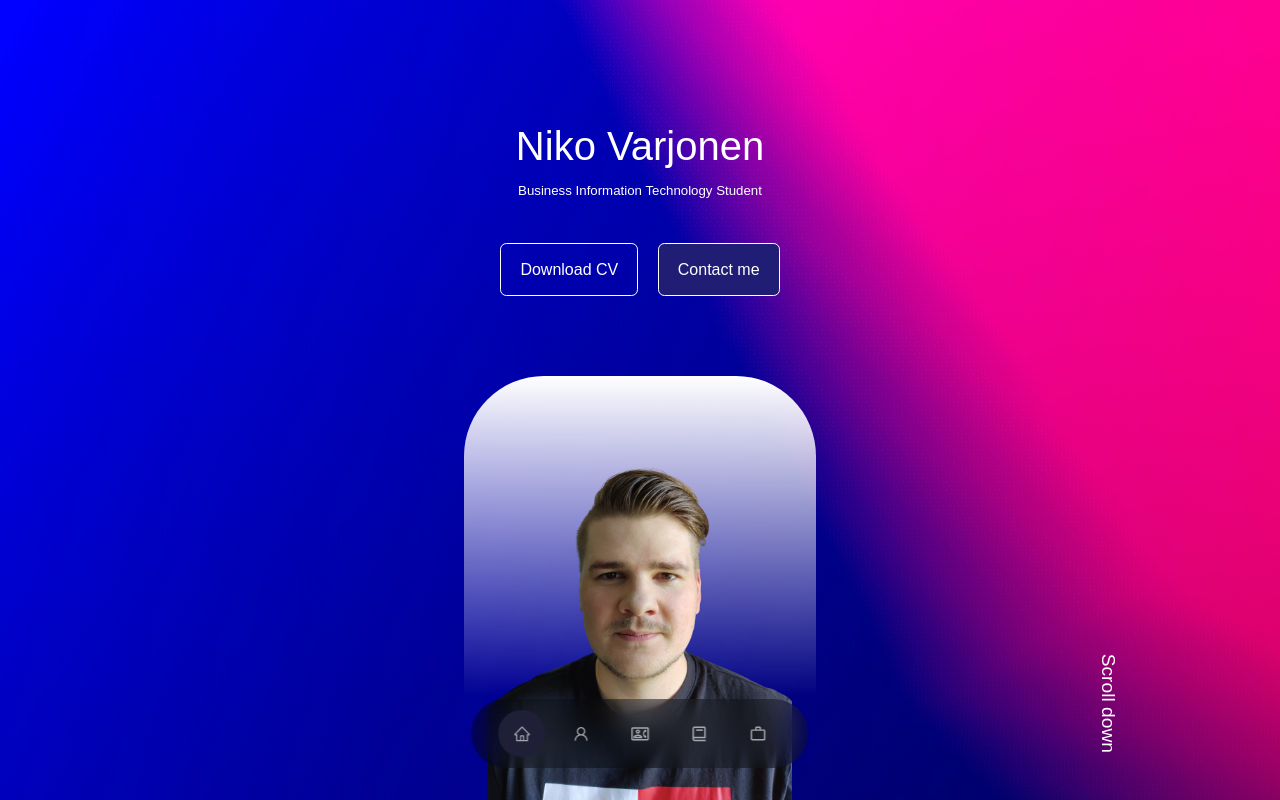
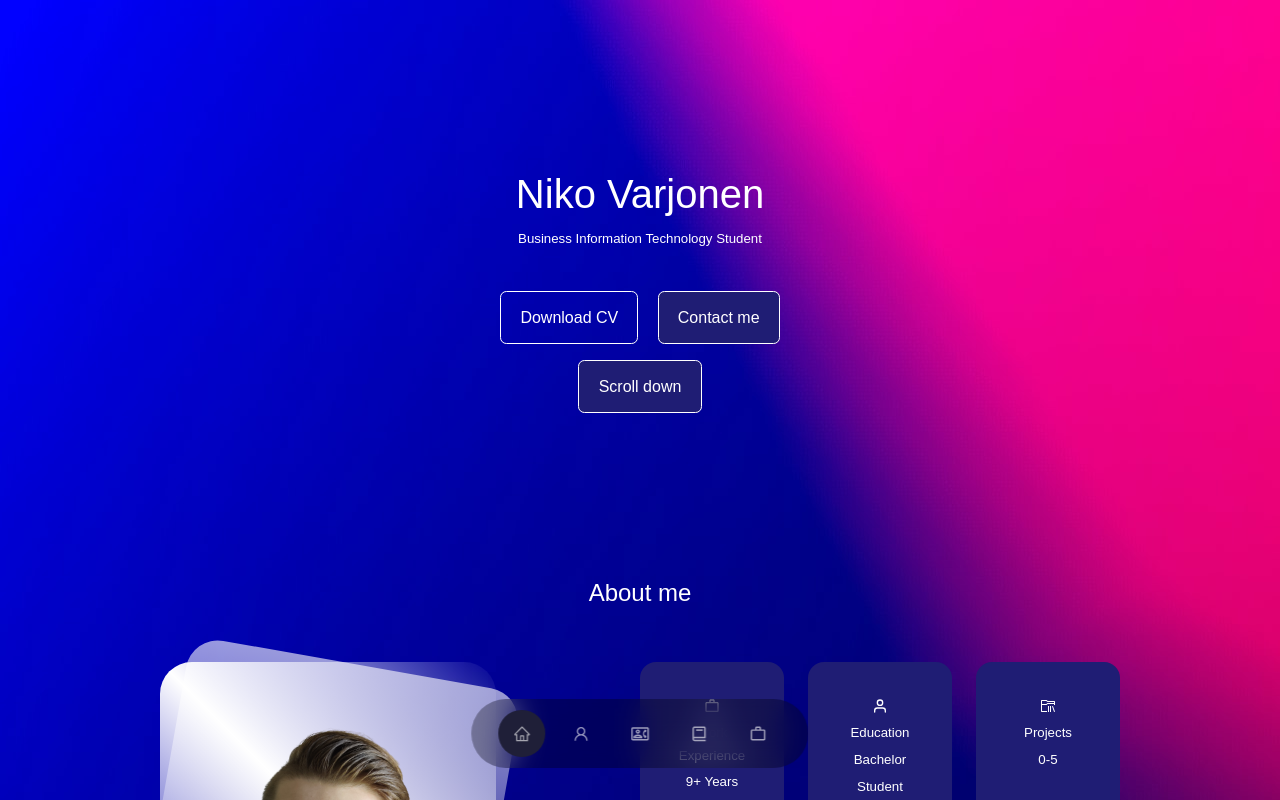
Before and after one commit to Nibbee/NikoVarjonen, a React (Create React App) app: page / in a window 1280 px wide. Shown: the top 800 px of the page. Built offline with nearby package versions, Linux system fonts and the light colour scheme.

Commit message:
Fixed styling and removed stuff from header

```diff
--- a/src/App.jsx
+++ b/src/App.jsx
@@ -7,6 +7,7 @@ import Experience from './components/experience/Experience';
 import Contact from './components/contact/Contact'
 import Footer from './components/footer/Footer'
 import './css/App.css';
+import Portfolio from './components/portfolio/Portfolio';
 
 const App = () => {
   return(
@@ -16,6 +17,7 @@ const App = () => {
       <About />
       <Experience />
       <Skills />
+      <Portfolio />
       <Contact />
       <Footer />
     </>
--- a/src/components/footer/Footer.jsx
+++ b/src/components/footer/Footer.jsx
@@ -1,5 +1,5 @@
 import React from "react";
-import {AiOutlineLinkedin} from 'react-icons/ai'
+import {AiOutlineLinkedin, AiFillGithub} from 'react-icons/ai'
 import {FaFacebookF} from 'react-icons/fa'
 import '../../css/footer.css'
 
@@ -17,6 +17,7 @@ const Footer = () => {
 
             <div className="footer_socials">
                 <a href="https://www.facebook.com/nvarjonen"><FaFacebookF/></a>
+                <a href="https://github.com/Nibbee"><AiFillGithub/></a>
                 <a href="https://www.linkedin.com/in/niko-varjonen-24417317a/"><AiOutlineLinkedin/></a>
             </div>
         </footer>
--- a/src/components/header/Header.jsx
+++ b/src/components/header/Header.jsx
@@ -10,11 +10,6 @@ const Header = () => {
                 <h1>Niko Varjonen</h1>
                 <h5 className="text-light">Business Information Technology Student </h5>
                 <CTA />
-
-                <div className="me">
-                    <img src={ME} className="img" />
-                </div>
-
                 <a href="#contact" className='scroll_down'>Scroll down</a>
             </div>
         </header>
--- /dev/null
+++ b/src/components/portfolio/Portfolio.jsx
@@ -0,0 +1,38 @@
+import React from "react";
+import '../../css/portfolio.css'
+
+const Portfolio = () => {
+    return (
+        <section id="portfolio">
+            <h2>My Projects</h2>
+
+            <div className="container portfolio_container">
+                <div className="portfolio">
+                    <h3>Blackjack game</h3>
+                    <div className="portfolio_content">
+                        <article className="portfolio_details">
+                            <div>
+                                <h4>Blackjack game</h4>
+                                <a href="https://github.com/Nibbee/Blackjack">Github</a>
+                            </div>
+                        </article>
+                    </div>
+                </div>
+
+                <div className="portfolio">
+                    <h3>Recipe App</h3>
+                    <div className="portfolio_content">
+                        <article className="portfolio_details">
+                            <div>
+                                <h4>Recipe Application</h4>
+                                <a href="">Github</a>
+                            </div>
+                        </article>
+                    </div>
+                </div>
+            </div>
+        </section>
+    )
+}
+
+export default Portfolio;
--- a/src/css/header.css
+++ b/src/css/header.css
@@ -1,6 +1,6 @@
 header {
-    height: 100vh;
-    padding-top: 7rem;
+
+    padding-top: 10rem;
     overflow: hidden;
 }
 
@@ -29,12 +29,24 @@ header {
 }
 
 .scroll_down {
-    position: absolute;
-    right: -2.3rem;
+    width: max-content;
+    display: inline-block;
+    padding: 0.75rem 1.2rem;
+    border-radius: 0.4rem;
+    cursor: pointer;
+    border: 1px solid var(--color-white);
+    transition: var(--transition);
+    justify-content: center;
     bottom: 5rem;
-    transform: rotate(90deg);
-    font-weight: 300;
-    font-size: 1.2rem;
+    margin-top: 1rem;
+    background: var(--color-bg-variant);
+    color: var(--color-ehite);
+}
+
+.scroll_down:hover {
+    background: var(--color-white);
+    color: var(--color-bg-variant);
+    border-color: transparent;
 }
 
 /* ========== MEDIA QUERIES =========== */
--- a/src/css/index.css
+++ b/src/css/index.css
@@ -54,7 +54,7 @@ h1 {
 }
 
 section {
-  margin-top: 8rem;
+  margin-top: 10rem;
 }
 
 section > h2, section > h5 {
--- /dev/null
+++ b/src/css/portfolio.css
@@ -0,0 +1,69 @@
+.portfolio_container {
+    display: grid;
+    grid-template-columns: 1fr 1fr;
+    gap: 2rem;
+}
+
+.portfolio_container > div {
+    background: var(--color-bg-variant);
+    padding: 2.4rem 5rem;
+    border-radius: 2rem;
+    border: 1px solid transparent;
+    transition: var(--transition);
+}
+
+.portfolio_container > div:hover {
+    background: transparent;
+    border-color: var(--color-primary-variant);
+    cursor: default;
+}
+
+.portfolio_container > div h3 {
+    text-align: center;
+    margin-bottom: 2rem;
+    color: var(--color-primary);
+}
+
+.portfolio_content {
+    display: grid;
+    grid-template-columns: 1fr 1fr;
+    row-gap: 2rem;
+}
+
+.portfolio_details {
+    display: flex;
+    gap: 1rem;
+}
+
+.portfolio_details-icon {
+    margin-top: 6px;
+    color: var(--color-primary);
+}
+
+/* ========== MEDIA QUERIES =========== */
+@media screen and (max-width: 1024px) {
+    .portfolio_container {
+        grid-template-columns: 1fr;
+    }
+
+    .portfolio_container > div {
+        width: 80%;
+        padding: 2rem;
+        margin: 0 auto;
+    }
+
+    .portfolio_content {
+        padding: 1rem;
+    }
+}
+
+@media screen and (max-width: 480px) {
+    .portfolio_container {
+        gap: 1rem;
+    }
+
+    .portfolio_container > div {
+        width: 100%;
+        padding: 2rem 1rem;
+    }
+}
```
Also changed, not shown: src/images/about.jpg (added), 1 other file (tests, documents, lock files or other folders).
